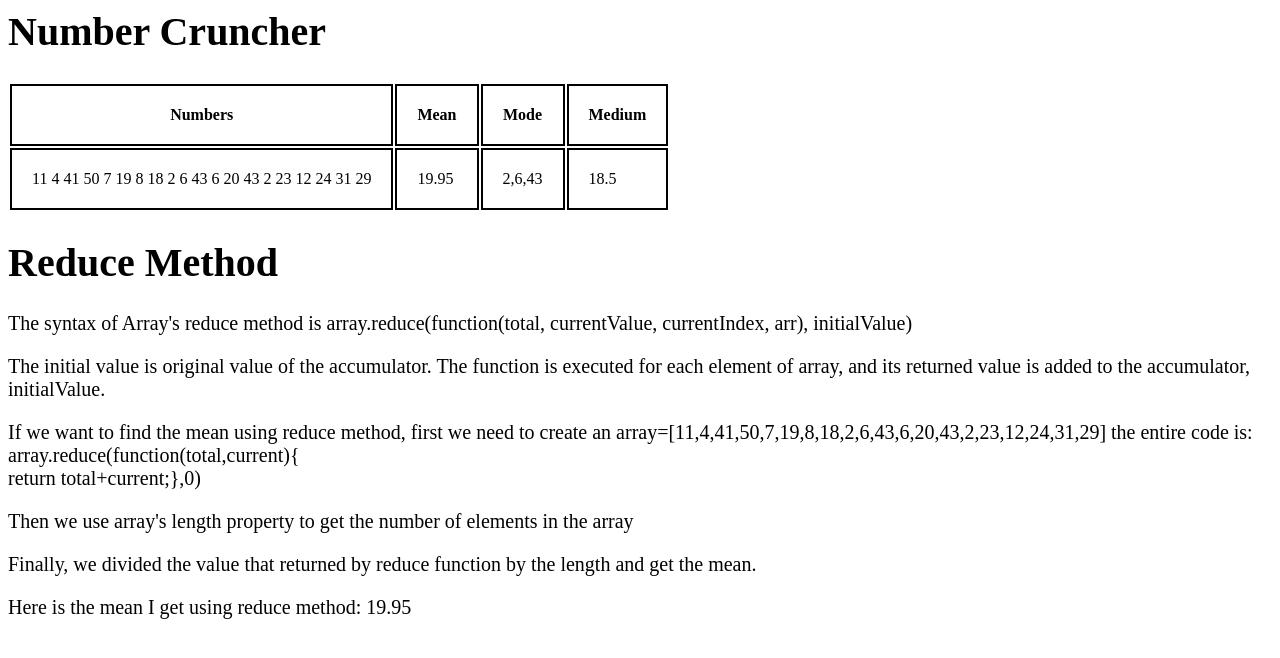
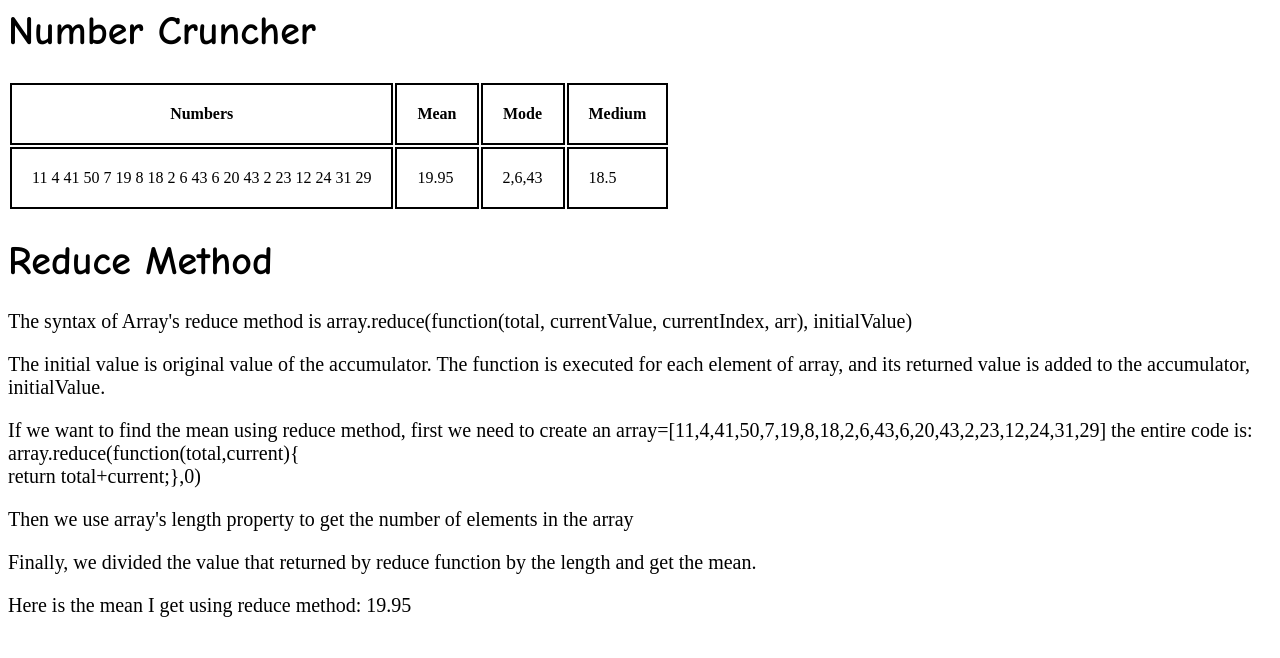
Before and after one commit to EvangelineHuang/Prep-20-Feb, a plain HTML site: page index.html in a window 1280 px wide. Drawn offline with Linux system fonts and the light colour scheme.

Commit message:
Update mystyle.css

```diff
--- a/mystyle.css
+++ b/mystyle.css
@@ -4,3 +4,5 @@ td,th{
       border-collapse:collapse;}
 body{
       font-size:20px;}
+h1{
+      font-family:"Comic Sans MS"}
```
